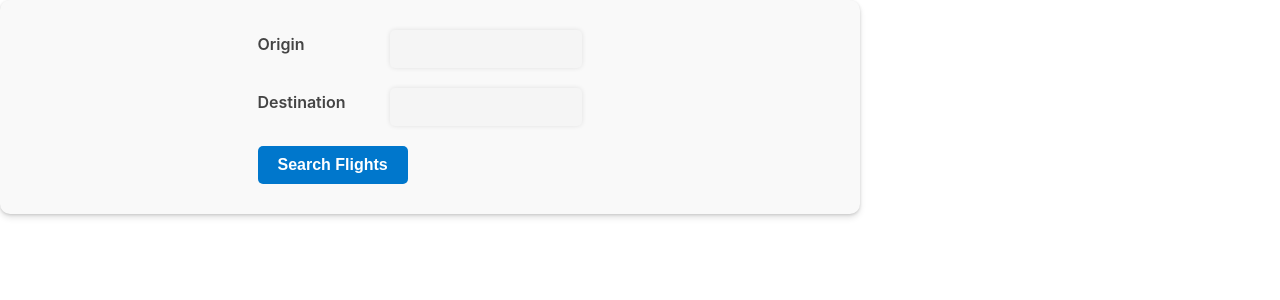
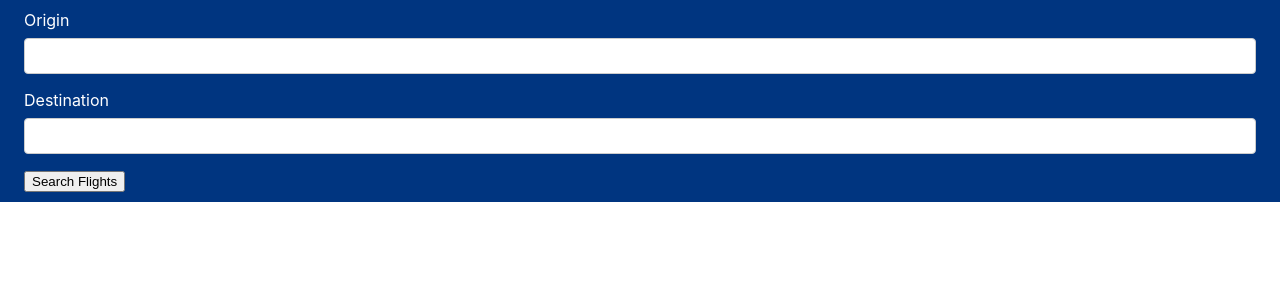
Before and after one commit to Nabid-Kaisar/ed-challenge, a React (Create React App) app in the folder client/: page / in a window 1280 px wide. Shown: the top 300 px of the page. Built offline with nearby package versions, Linux system fonts and the light colour scheme.

Commit message:
form, inputs and buttons styling added

```diff
--- a/client/package.json
+++ b/client/package.json
@@ -14,7 +14,6 @@
     "react": "^18.2.0",
     "react-dom": "^18.2.0",
     "react-scripts": "5.0.1",
-    "styled-components": "^5.3.9",
     "typescript": "^4.9.5",
     "web-vitals": "^2.1.4"
   },
--- a/client/src/App.tsx
+++ b/client/src/App.tsx
@@ -1,23 +1,28 @@
-import React, {useState} from 'react';
+import React, { useState } from "react";
 import FlightSearchingApp from "./components/FlightSearchingApp";
-import axios from "axios";
-import {getPromotionsPrices} from "./apis/PromotionsPriceApi";
-import {IATA} from "./models/IATAType";
+import "./styles/App.css";
+import { getPromotionsPrices } from "./apis/PromotionsPriceApi";
+import { IATA } from "./models/IATAType";
 
 function App() {
-    const [promotionsPrices, setPromotionsPrices] = useState(null);
+  const [promotionsPrices, setPromotionsPrices] = useState(null);
 
-    const handleCallPromotionPricesApi = async (origin: IATA, destination: IATA) => {
-        const result = await getPromotionsPrices(origin, destination);
-        setPromotionsPrices(result.data);
-    }
+  const handleCallPromotionPricesApi = async (
+    origin: IATA,
+    destination: IATA
+  ) => {
+    const result = await getPromotionsPrices(origin, destination);
+    setPromotionsPrices(result.data);
+  };
 
-    return (
-        <>
-            <FlightSearchingApp handleCallPromotionPricesApi={handleCallPromotionPricesApi}
-                                promotionsPrices={promotionsPrices}/>
-        </>
-    );
+  return (
+    <main>
+      <FlightSearchingApp
+        handleCallPromotionPricesApi={handleCallPromotionPricesApi}
+        promotionsPrices={promotionsPrices}
+      />
+    </main>
+  );
 }
 
 export default App;
--- a/client/src/components/FlightSearchingApp.tsx
+++ b/client/src/components/FlightSearchingApp.tsx
@@ -7,9 +7,9 @@ import {IATA} from "../models/IATAType";
 function FlightSearchingApp({promotionsPrices, handleCallPromotionPricesApi}: PromotionsPricesProps){
     console.log(promotionsPrices)
     return (
-        <>
+        <section>
             <FlightSelectionForm handleCallPromotionPricesApi={handleCallPromotionPricesApi}/>
-        </>
+        </section>
     );
 }
 
--- /dev/null
+++ b/client/src/components/common/Input.tsx
@@ -0,0 +1,21 @@
+import React from 'react';
+
+const Input = ({ label, value, onChange, error }:any) => {
+    return (
+        <div className="input-container">
+            <label htmlFor={label} className="label">
+                {label}
+            </label>
+            <input
+                id={label}
+                type="text"
+                value={value}
+                onChange={onChange}
+                className={`input ${error ? 'error' : ''}`}
+            />
+            {error && <span className="error-message">{error}</span>}
+        </div>
+    );
+};
+
+export default Input;
--- a/client/src/forms/FlightSelectionForm.tsx
+++ b/client/src/forms/FlightSelectionForm.tsx
@@ -1,6 +1,7 @@
-import React, {ChangeEvent, useState} from "react";
+import React, { ChangeEvent, useState } from "react";
 import styled from "styled-components";
-import {IATA} from "../models/IATAType";
+import { IATA } from "../models/IATAType";
+import Input from "../components/common/Input";
 
 const FormContainer = styled.div`
   display: flex;
@@ -86,7 +87,9 @@ const SubmitButton = styled.button`
   }
 `;
 
-const FlightSelectionForm = ({handleCallPromotionPricesApi}: FlightSelectionFormProps) => {
+const FlightSelectionForm = ({
+  handleCallPromotionPricesApi,
+}: FlightSelectionFormProps) => {
   const [origin, setOrigin] = useState("");
   const [destination, setDestination] = useState("");
 
@@ -98,38 +101,43 @@ const FlightSelectionForm = ({handleCallPromotionPricesApi}: FlightSelectionForm
   };
 
   return (
-        <FormContainer>
+    <div className="form-container">
       <form onSubmit={handleSubmit}>
-                <InputContainer>
-                    <InputLabel htmlFor="origin">Origin</InputLabel>
-                    <InputField
+        <div>
+          <Input
+            label={"Origin"}
             type="text"
             id="origin"
             name="origin"
             value={origin}
-                        onChange={(event: ChangeEvent<HTMLInputElement>) => setOrigin(event.target.value)}
+            onChange={(event: ChangeEvent<HTMLInputElement>) =>
+              setOrigin(event.target.value)
+            }
             required
           />
-                </InputContainer>
-                <InputContainer>
-                    <InputLabel htmlFor="destination">Destination</InputLabel>
-                    <InputField
+        </div>
+        <div>
+          <Input
+            label={"Destination"}
             type="text"
             id="destination"
             name="destination"
             value={destination}
-                        onChange={(event) => setDestination(event.target.value)}
+            onChange={(event: any) => setDestination(event.target.value)}
             required
           />
-                </InputContainer>
-                <SubmitButton type="submit">Search Flights</SubmitButton>
+        </div>
+        <button type="submit">Search Flights</button>
       </form>
-        </FormContainer>
+    </div>
   );
 };
 
 export default FlightSelectionForm;
 
-interface FlightSelectionFormProps{
-    handleCallPromotionPricesApi: (origin: IATA, destination: IATA) => Promise<void>;
+interface FlightSelectionFormProps {
+  handleCallPromotionPricesApi: (
+    origin: IATA,
+    destination: IATA
+  ) => Promise<void>;
 }
--- /dev/null
+++ b/client/src/styles/App.css
@@ -0,0 +1,2 @@
+@import "form.css";
+@import "input.css";
--- /dev/null
+++ b/client/src/styles/button.css
@@ -0,0 +1,3 @@
+.submit-button{
+    color: #0071c2;
+}
--- /dev/null
+++ b/client/src/styles/form.css
@@ -0,0 +1,5 @@
+.form-container {
+    padding: 10px 1.5em;
+    background: #003580;
+    color: white;
+}
--- /dev/null
+++ b/client/src/styles/input.css
@@ -0,0 +1,28 @@
+.input-container {
+    display: flex;
+    flex-direction: column;
+    margin-bottom: 1rem;
+}
+.label {
+    font-size: 1rem;
+    margin-bottom: 0.5rem;
+}
+.input {
+    font-size: 1rem;
+    padding: 0.5rem;
+    border: 1px solid #ccc;
+    border-radius: 4px;
+    outline: none;
+}
+.input:focus {
+    border-color: #007aff;
+    box-shadow: 0 0 0 3px rgba(0, 123, 255, 0.3);
+}
+.error {
+    border-color: #ff3b30;
+}
+.error-message {
+    color: #ff3b30;
+    font-size: 0.875rem;
+    margin-top: 0.25rem;
+}
```
Also changed, not shown: client/src/App.css (deleted, +0 -38 lines), 2 other files (tests, documents, lock files or other folders). Lines whose indentation alone changed are shown as unchanged.
